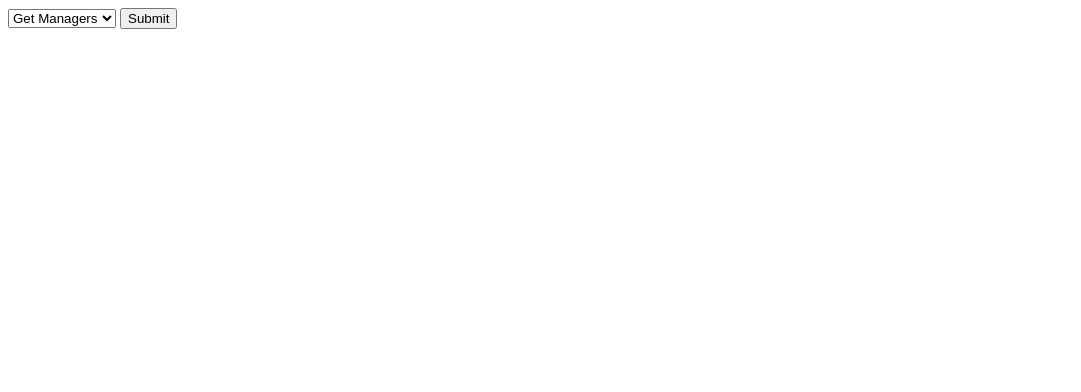
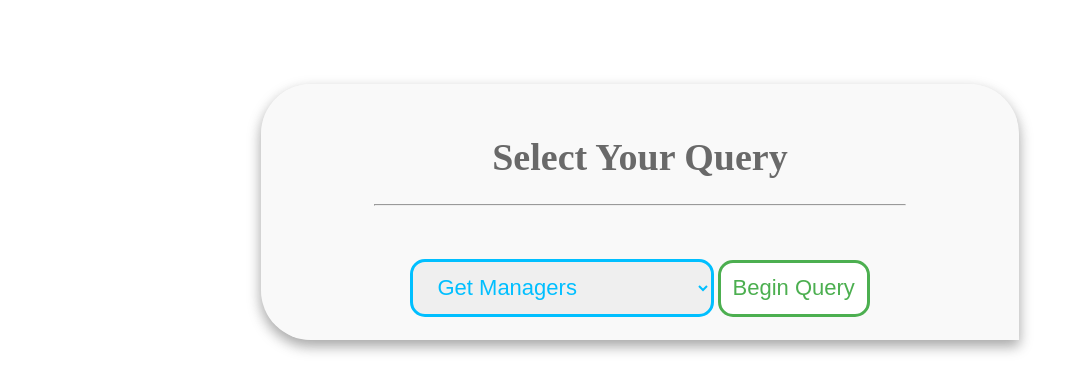
Before and after one commit to jdmeans7/MUHousing, a Flask app: page / in a window 1280 px wide. Shown: the top 392 px of the page, without its empty margins (0-1081 px from the left). Run offline with Flask 2, Linux system fonts and the light colour scheme.

Commit message:
Added queries up to 10, added Austin's css

```diff
--- a/app.py
+++ b/app.py
@@ -37,6 +37,18 @@ def query1():
         result = querydb.getLeases("Summer")
     elif choice == "query4":
         result = querydb.getTotalRent(2)
+    elif choice == "query5":
+        result = querydb.getStudentsNotPaid("2017-12-20")
+    elif choice == "query6":
+        result = querydb.inspcDetails("Unsatisfactory")
+    elif choice == "query7":
+        result = querydb.roomAndPlaceNO("Hall")
+    elif choice == "query8":
+        result = querydb.getWaitingStudents()
+    elif choice == "query9":
+        result = querydb.getCountStudentsInCategory("Freshman")
+    elif choice == "query10":
+        result = querydb.getStudentsWithNoNOK()
     return render_template('query1.html', result=result)
 
 #@app.route('/query2', methods=['GET','POST'])
--- a/templates/Index.html
+++ b/templates/Index.html
@@ -5,15 +5,91 @@
     <title>Title</title>
 </head>
 <body>
-<form name="que" action="/query1" method="post">
-    <select name="query">
-        <option value="query1">Get Managers</option>
-        <option value="query2">Get Students</option>
-        <option value="query3">Get Leases</option>
-        <option value="query4">Get Total Rent</option>
+<div class="top"></div>
+    <form name="que" action="/query1" method="post">
+        <div class="main" align="center">
+            <div class="spaceTopForm"></div>
+            <h1>Select Your Query</h1>
+            <hr>
+            <div class="spaceBotForm"></div>
+        <select name="query">
+            <option value="query1">Get Managers</option>
+            <option value="query2">Get Students</option>
+            <option value="query3">Details of Leases</option>
+            <option value="query4">asdfadsfadsga </option>
+            <option value="query5"> Get Student not paid by date</option>
+            <option value="query6"> Inspection</option>
+            <option value="query7"> Room and place</option>
+            <option value="query8"> Get Students on Waiting List</option>
+            <option value="query9"> </option>
+            <option value="query10"> Find Number of Students with no NOK</option>
+            <option value="query11"> </option>
+            <option value="query12"> </option>
+            <option value="query13"> </option>
+            <option value="query14"> </option>
+            <option value="query15"> </option>
     </select>
-    <button type = "submit"> Submit </button>
-</form>
-{{ result }}
+    <button type = "submit"> Begin Query </button>
+    </form>
+    </div>
 </body>
 </html>
+
+<style>
+    h1{
+        color:dimgrey;
+        font-size:38px;
+    }
+    hr{
+        width:70%;
+    }
+    .spaceBotForm{
+        padding: 1.75vw;
+    }
+    .spaceTopForm{
+        padding: 1vw;
+    }
+    select{
+        width: 40%;
+        padding-left: 20px;
+        font-size: 22px;
+        color:deepskyblue;
+        font-family: "Arial";
+        border-radius: 15px;
+        height: 4.5vw;
+        border: 3px solid deepskyblue; /* Green */
+    }
+    button {
+        -webkit-transition-duration: 0.4s; /* Safari */
+        transition-duration: 0.4s;
+        background: white;
+        font-size: 22px;
+        border-radius: 15px;
+        font-family: "Arial";
+        height: 4.5vw;
+        border: 3px solid #4CAF50;
+        color: #4CAF50;
+        width: 20%;
+    }
+    button:hover {
+        background-color: #4CAF50; /* Green */
+        color: white;
+    }
+    .top{
+        padding-top: 6%;
+    }
+    .main{
+        -webkit-transition-duration: 0.4s; /* Safari */
+        transition-duration: 0.4s;
+        margin: 0 auto;
+        width: 60%;
+        border-radius: 50px 50px 0px 50px;
+        background-color: rgba(240,240,240,.4);
+        max-width: 1200px;
+        height: 20vw;
+        box-shadow: 0 6px 12px 0 rgba(0,0,0,0.2), 0 6px 16px 0 rgba(0,0,0,0.19);
+    }
+    .main:hover{
+        box-shadow: 0 9px 12px 0 rgba(0,0,0,0.24), 0 17px 30px 0 rgba(0,0,0,0.29);
+    }
+</style>
```
Also changed, not shown: query.py (+75 -0 lines), templates/query1.html (+47 -1 lines).
